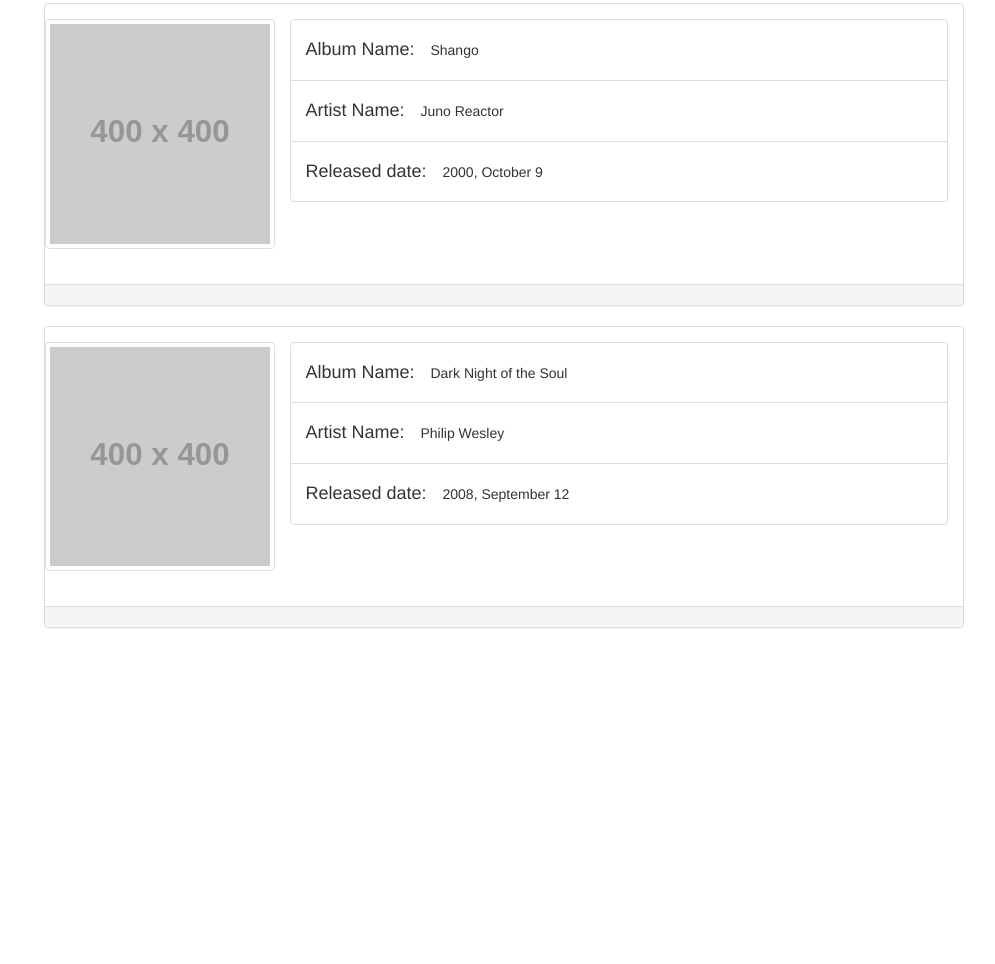
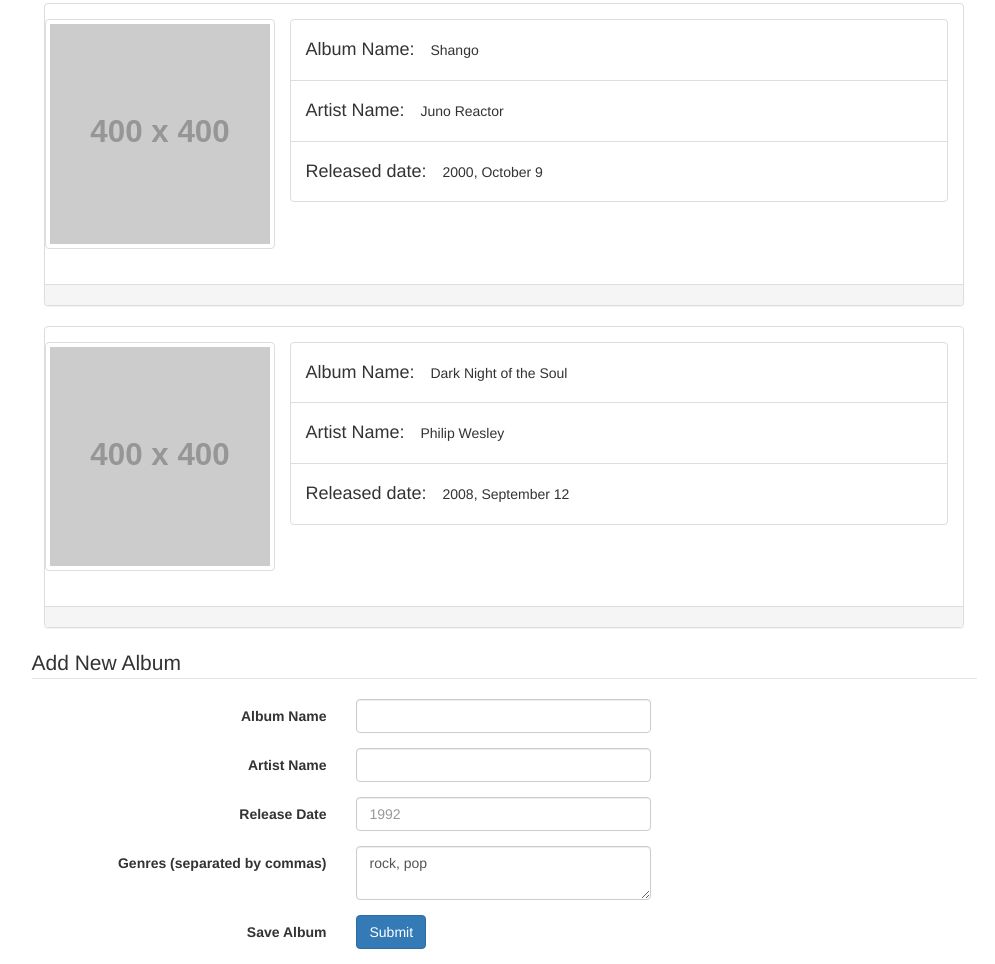
Before and after one commit to khoab1126/Tunely-Group-Crud-Lab, a website: page views/index.html in a window 1280 px wide. Shown: the part 1181-2145 px from the top of the page, without its empty margins (136-1131 px from the left). Before the commit the page ends 1829 px from the top, so only its background shows below. Drawn offline with nearby package versions, Linux system fonts and the light colour scheme; files that its build step writes are made by us from their sources; placeholder pictures from the web are drawn by us; files whose address does not match are found by name.

Commit message:
adds html form

```diff
--- a/views/index.html
+++ b/views/index.html
@@ -82,6 +82,63 @@
       </div><!-- /.modal-dialog -->
     </div><!-- /.modal -->
 
+    <section id='album-form' class="container">
+          <div class="row">
+          <div class="col-md-10 col-md-offset-1">
 
+            <form class="form-horizontal">
+              <fieldset>
+
+                <!-- Form Name -->
+                <legend>Add New Album</legend>
+
+                <!-- Text input-->
+                <div class="form-group">
+                  <label class="col-md-4 control-label" for="name">Album Name</label>
+                  <div class="col-md-4">
+                  <input id="name" name="name" type="text" placeholder="" class="form-control input-md" required="">
+
+                  </div>
+                </div>
+
+                <!-- Text input-->
+                <div class="form-group">
+                  <label class="col-md-4 control-label" for="artistName">Artist Name</label>
+                  <div class="col-md-4">
+                  <input id="textinput" name="artistName" type="text" placeholder="" class="form-control input-md">
+
+                  </div>
+                </div>
+
+                <!-- Text input-->
+                <div class="form-group">
+                  <label class="col-md-4 control-label" for="releaseDate">Release Date</label>
+                  <div class="col-md-4">
+                  <input id="releaseDate" name="releaseDate" type="text" placeholder="1992" class="form-control input-md">
+
+                  </div>
+                </div>
+
+                <!-- Textarea -->
+                <div class="form-group">
+                  <label class="col-md-4 control-label" for="genres">Genres (separated by commas)</label>
+                  <div class="col-md-4">
+                    <textarea class="form-control" id="genres" name="genres">rock, pop</textarea>
+                  </div>
+                </div>
+
+
+                <!-- Button -->
+                <div class="form-group">
+                  <label class="col-md-4 control-label" for="singlebutton">Save Album</label>
+                  <div class="col-md-4">
+                    <button id="singlebutton" name="singlebutton" class="btn btn-primary">Submit</button>
+                  </div>
+                </div>
+              </fieldset>
+            </form>
+          </div>
+          </div>
+        </section>
   </body>
 </html>
```
